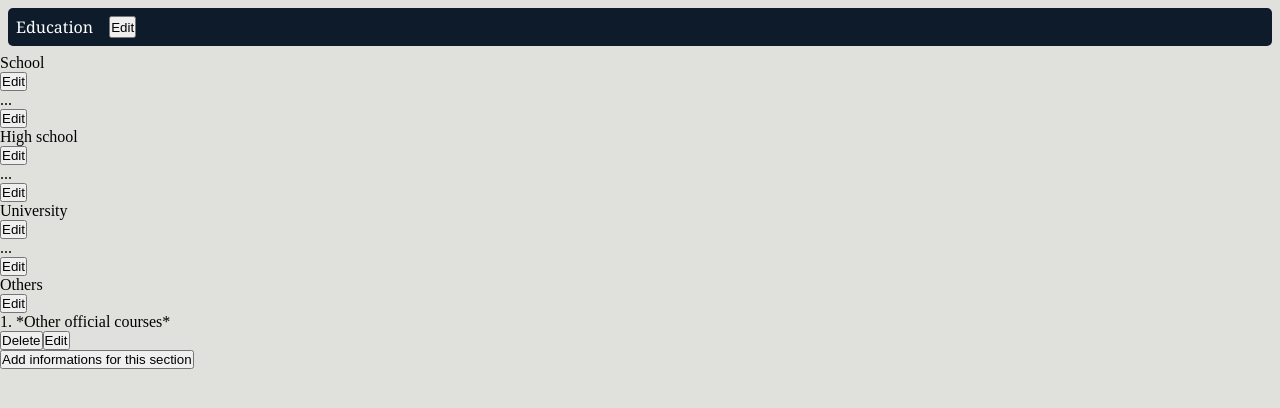
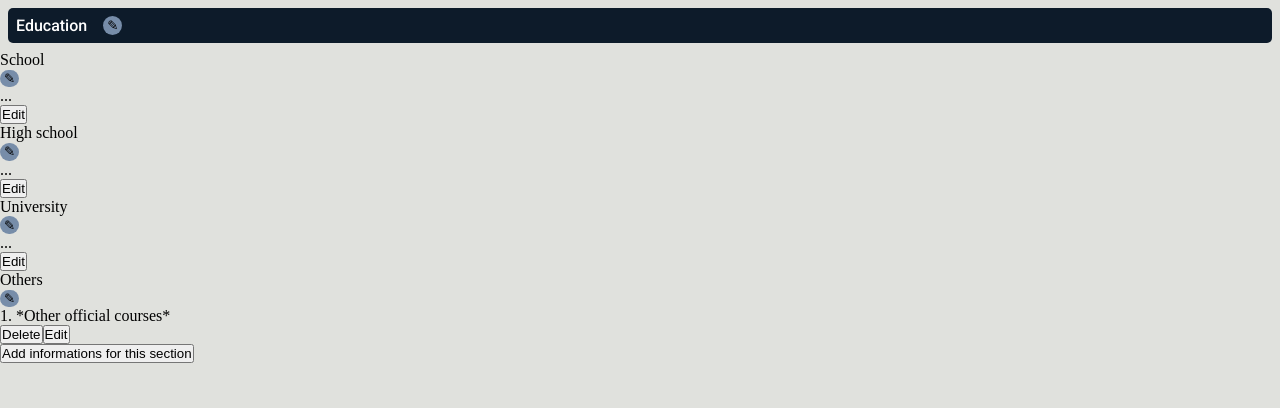
Before and after one commit to AlexandruIoan20/CV-Application-Project-, a React (Create React App) app in the folder cv-app/: page / in a window 1280 px wide. Shown: the top 408 px of the page. Built offline with nearby package versions, Linux system fonts and the light colour scheme.

Commit message:
Namebar improved + icons added

```diff
--- a/cv-app/public/index.html
+++ b/cv-app/public/index.html
@@ -3,6 +3,12 @@
   <head>
     <meta charset="utf-8" />
     <link rel="icon" href="%PUBLIC_URL%/favicon.ico" />
+    <link rel="preconnect" href="https://fonts.googleapis.com" />
+    <link rel="preconnect" href="https://fonts.gstatic.com" crossorigin />
+    <link
+      href="https://fonts.googleapis.com/css2?family=Roboto:wght@500&display=swap"
+      rel="stylesheet"
+    />
     <meta name="viewport" content="width=device-width, initial-scale=1" />
     <meta name="theme-color" content="#000000" />
     <meta
--- a/cv-app/src/components/editor.jsx
+++ b/cv-app/src/components/editor.jsx
@@ -11,9 +11,9 @@ export default class Editor extends Component {
             <form className= { clForm }>
             <input type="text" className= { clInput } id = { clInput } />
             <button
-                onClick = { () =>  onEditInfo(info, document.getElementById('info-field-input').value)}
+                onClick = { () =>  onEditInfo(info, document.getElementById(`${clInput}`).value)}
                 type="reset"
-                className={ clButton }> Edit </button>
+                className={ clButton }>✓</button>
         </form>
         )
     }
--- a/cv-app/src/components/form.jsx
+++ b/cv-app/src/components/form.jsx
@@ -11,9 +11,9 @@ export default class Form extends Component {
             <form className= { clForm }>
                 <input type="text" className= { clInput } id = { clInput } />
                 <button
-                    onClick = { () =>  onAddInfo(document.getElementById('info-field-input').value) }
+                    onClick = { () =>  onAddInfo(document.getElementById(`${clInput}`).value) }
                     type="reset"
-                    className={ clButton }> Submit </button>
+                    className={ clButton }>✓</button>
             </form>
         )
     }
--- a/cv-app/src/components/infoField.jsx
+++ b/cv-app/src/components/infoField.jsx
@@ -32,7 +32,7 @@ export default class InfoField extends Component {
             <section>
                <NameBar name= {this.props.name} />
                 <span> { this.state.info  }</span>
-                <button className= {this.handlerClassButton} onClick= {this.showEditHandler}>Edit</button>
+                <button onClick= {this.showEditHandler}>Edit</button>
                 {this.state.showEdit && <Form clForm = 'info-field-form'
                     clInput = 'info-field-input'
                     clButton = 'info-field-button'
--- a/cv-app/src/components/nameBar.jsx
+++ b/cv-app/src/components/nameBar.jsx
@@ -29,11 +29,12 @@ export default class NameBar extends Component {
             <article className={this.props.cl}>
                 <p> { this.state.name } </p>
                 <button
-                    onClick={ this.showEditor}>Edit</button>
+                    className= 'show-edit-button'
+                    onClick={ this.showEditor}>✎</button>
 
-                { this.state.showEdit && <Editor clForm = 'info-field-form'
-                        clInput = 'info-field-input'
-                        clButton = 'info-field-button'
+                { this.state.showEdit && <Editor clForm = 'namebar-field-form'
+                        clInput = 'namebar-field-input'
+                        clButton = 'namebar-field-button'
                         onEditInfo = {this.editName} /> }
             </article>
         )
--- a/cv-app/src/styles/main.css
+++ b/cv-app/src/styles/main.css
@@ -20,7 +20,7 @@ html {
     background-color: #0D1B2A;
     color: white;
 
-    font-family: Georgia, 'Times New Roman', Times, serif;
+    font-family:'Roboto';
 
     display: flex;
     column-gap: 1em;
@@ -28,6 +28,18 @@ html {
     border-radius: 5px;
 }
 
-.info-field-button {
+.namebar-field-button {
     background-color: red;
 }
+
+.show-edit-button {
+    padding-left: 0.3em;
+    padding-right: 0.3em;
+    padding-top: 0.1em;
+    padding-bottom: 0.1em;
+
+    border-radius: 20px;
+    border: none;
+
+    background-color: #778DA9;
+}
```
